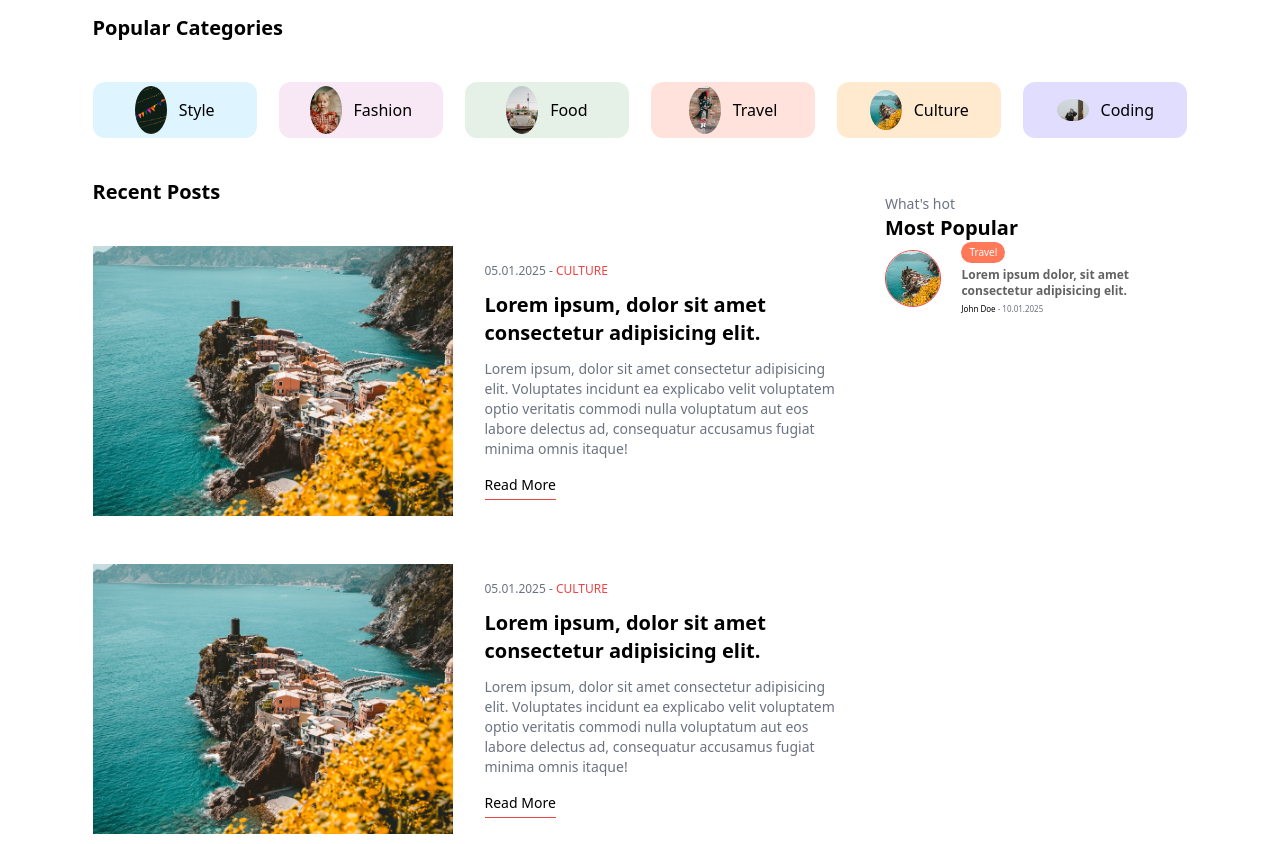
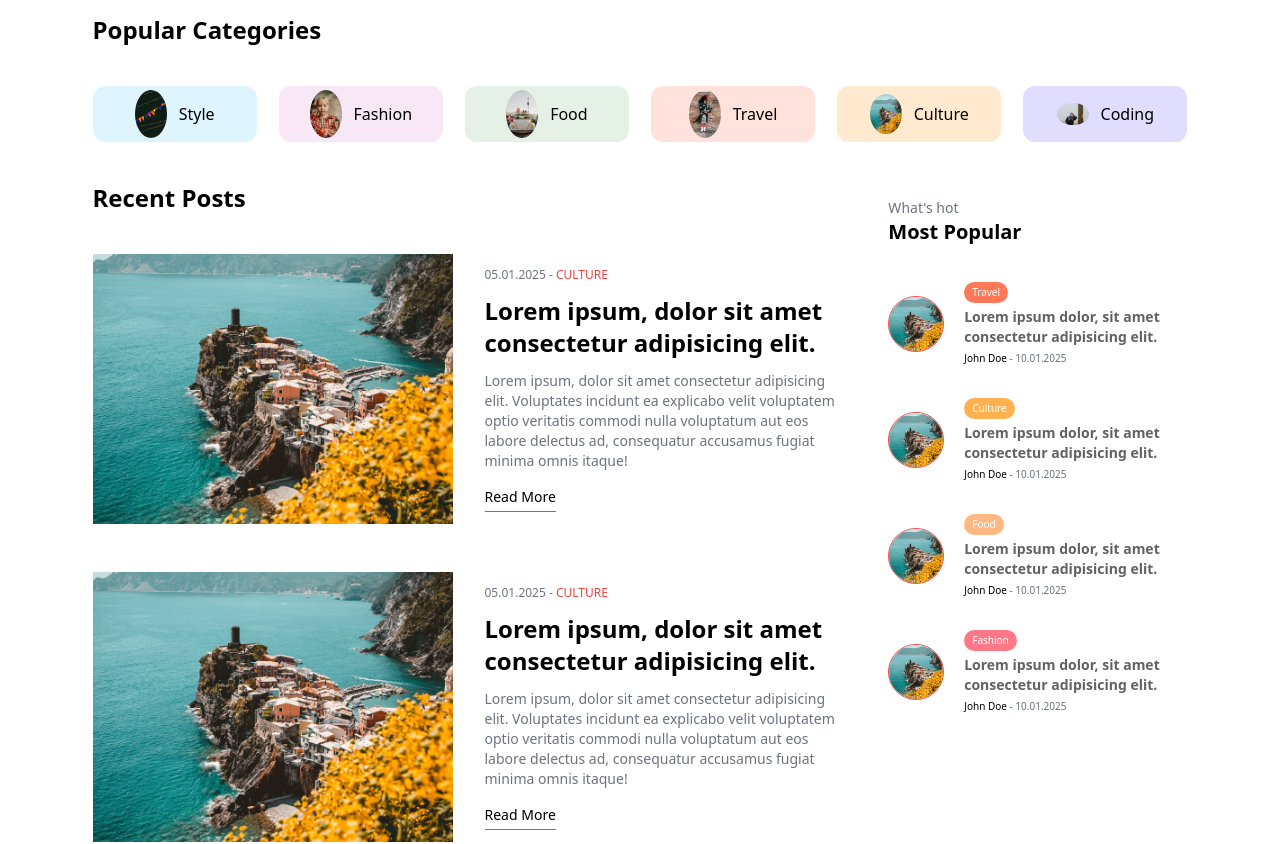
Before and after one commit to blu3IceCube/blog-app, a Next.js app: page / in a window 1280 px wide. Shown: the part 680-1524 px from the top of the page. Built offline with nearby package versions, Linux system fonts and the light colour scheme.

Commit message:
adding menu section

```diff
--- a/app/page.tsx
+++ b/app/page.tsx
@@ -8,7 +8,7 @@ const Home = () => {
     <div>
       <Featured />
       <CategoryList />
-      <div className="flex gap-9">
+      <div className="flex gap-12">
         <CardList />
         <Menu />
       </div>
--- a/components/Card.tsx
+++ b/components/Card.tsx
@@ -14,7 +14,7 @@ const Card = () => {
           <span className="text-red-500 font-medium">CULTURE</span>
         </div>
         <Link href="/" className="font-bold">
-          <h1 className="text-xl">
+          <h1 className="text-2xl">
             Lorem ipsum, dolor sit amet consectetur adipisicing elit.
           </h1>
         </Link>
--- a/components/CardList.tsx
+++ b/components/CardList.tsx
@@ -7,7 +7,7 @@ import Card from "./Card";
 const CardList = () => {
   return (
     <div className="flex-[5]">
-      <h1 className="font-bold text-xl my-10">Recent Posts</h1>
+      <h1 className="font-bold text-2xl my-10">Recent Posts</h1>
       <div>
         <Card />
         <Card />
--- a/components/CategoryList.tsx
+++ b/components/CategoryList.tsx
@@ -10,7 +10,7 @@ import codingImg from "@/public/coding.jpg";
 const CategoryList = () => {
   return (
     <div>
-      <h1 className="my-10 font-bold text-xl">Popular Categories</h1>
+      <h1 className="my-10 font-bold text-2xl">Popular Categories</h1>
       <div className="flex flex-wrap justify-between gap-5">
         <Link
           href="/blog?cat=style"
--- a/components/Menu.tsx
+++ b/components/Menu.tsx
@@ -1,3 +1,4 @@
+import MenuCard from "./MenuCard";
 import Image from "next/image";
 import Link from "next/link";
 import tempImg from "@/public/p1.jpg";
@@ -7,7 +8,7 @@ const Menu = () => {
     <div className="flex-[2] my-14">
       <h2 className="text-gray-500 font-normal text-sm">What's hot</h2>
       <h1 className="font-bold text-xl">Most Popular</h1>
-      <div>
+      <div className="flex flex-col gap-8 mt-9 mb-14">
         <Link href="/" className="flex items-center gap-5">
           <div className="flex-1 aspect-square relative">
             <Image
@@ -21,10 +22,76 @@ const Menu = () => {
             <span className="text-[10px] py-[3px] px-2 rounded-xl text-white bg-[#ff7857] w-max">
               Travel
             </span>
-            <h3 className="text-xs font-semibold text-[#626262]">
+            <h3 className="text-sm font-semibold text-[#626262]">
               Lorem ipsum dolor, sit amet consectetur adipisicing elit.
             </h3>
-            <div className="text-[8px]">
+            <div className="text-[10px]">
+              <span>John Doe</span>
+              <span className="text-gray-500"> - 10.01.2025</span>
+            </div>
+          </div>
+        </Link>
+        <Link href="/" className="flex items-center gap-5">
+          <div className="flex-1 aspect-square relative">
+            <Image
+              src={tempImg}
+              alt=""
+              className="rounded-[50%] border border-red-500 object-cover"
+              fill
+            />
+          </div>
+          <div className="flex-[4] flex flex-col gap-1">
+            <span className="text-[10px] py-[3px] px-2 rounded-xl text-white bg-[#ffb14f] w-max">
+              Culture
+            </span>
+            <h3 className="text-sm font-semibold text-[#626262]">
+              Lorem ipsum dolor, sit amet consectetur adipisicing elit.
+            </h3>
+            <div className="text-[10px]">
+              <span>John Doe</span>
+              <span className="text-gray-500"> - 10.01.2025</span>
+            </div>
+          </div>
+        </Link>{" "}
+        <Link href="/" className="flex items-center gap-5">
+          <div className="flex-1 aspect-square relative">
+            <Image
+              src={tempImg}
+              alt=""
+              className="rounded-[50%] border border-red-500 object-cover"
+              fill
+            />
+          </div>
+          <div className="flex-[4] flex flex-col gap-1">
+            <span className="text-[10px] py-[3px] px-2 rounded-xl text-white bg-[#ffb881] w-max">
+              Food
+            </span>
+            <h3 className="text-sm font-semibold text-[#626262]">
+              Lorem ipsum dolor, sit amet consectetur adipisicing elit.
+            </h3>
+            <div className="text-[10px]">
+              <span>John Doe</span>
+              <span className="text-gray-500"> - 10.01.2025</span>
+            </div>
+          </div>
+        </Link>{" "}
+        <Link href="/" className="flex items-center gap-5">
+          <div className="flex-1 aspect-square relative">
+            <Image
+              src={tempImg}
+              alt=""
+              className="rounded-[50%] border border-red-500 object-cover"
+              fill
+            />
+          </div>
+          <div className="flex-[4] flex flex-col gap-1">
+            <span className="text-[10px] py-[3px] px-2 rounded-xl text-white bg-[#ff7887] w-max">
+              Fashion
+            </span>
+            <h3 className="text-sm font-semibold text-[#626262]">
+              Lorem ipsum dolor, sit amet consectetur adipisicing elit.
+            </h3>
+            <div className="text-[10px]">
               <span>John Doe</span>
               <span className="text-gray-500"> - 10.01.2025</span>
             </div>
--- /dev/null
+++ b/components/MenuCard.tsx
@@ -0,0 +1,100 @@
+import Image from "next/image";
+import Link from "next/link";
+import tempImg from "@/public/p1.jpg";
+
+const MenuCard = () => {
+  return (
+    <>
+      <Link href="/" className="flex items-center gap-5">
+        <div className="flex-1 aspect-square relative">
+          <Image
+            src={tempImg}
+            alt=""
+            className="rounded-[50%] border border-red-500 object-cover"
+            fill
+          />
+        </div>
+        <div className="flex-[4] flex flex-col gap-1">
+          <span className="text-[10px] py-[3px] px-2 rounded-xl text-white bg-[#ff7857] w-max">
+            Travel
+          </span>
+          <h3 className="text-xs font-semibold text-[#626262]">
+            Lorem ipsum dolor, sit amet consectetur adipisicing elit.
+          </h3>
+          <div className="text-[8px]">
+            <span>John Doe</span>
+            <span className="text-gray-500"> - 10.01.2025</span>
+          </div>
+        </div>
+      </Link>
+      <Link href="/" className="flex items-center gap-5">
+        <div className="flex-1 aspect-square relative">
+          <Image
+            src={tempImg}
+            alt=""
+            className="rounded-[50%] border border-red-500 object-cover"
+            fill
+          />
+        </div>
+        <div className="flex-[4] flex flex-col gap-1">
+          <span className="text-[10px] py-[3px] px-2 rounded-xl text-white bg-[#ffb14f] w-max">
+            Culture
+          </span>
+          <h3 className="text-xs font-semibold text-[#626262]">
+            Lorem ipsum dolor, sit amet consectetur adipisicing elit.
+          </h3>
+          <div className="text-[8px]">
+            <span>John Doe</span>
+            <span className="text-gray-500"> - 10.01.2025</span>
+          </div>
+        </div>
+      </Link>{" "}
+      <Link href="/" className="flex items-center gap-5">
+        <div className="flex-1 aspect-square relative">
+          <Image
+            src={tempImg}
+            alt=""
+            className="rounded-[50%] border border-red-500 object-cover"
+            fill
+          />
+        </div>
+        <div className="flex-[4] flex flex-col gap-1">
+          <span className="text-[10px] py-[3px] px-2 rounded-xl text-white bg-[#ffb881] w-max">
+            Food
+          </span>
+          <h3 className="text-xs font-semibold text-[#626262]">
+            Lorem ipsum dolor, sit amet consectetur adipisicing elit.
+          </h3>
+          <div className="text-[8px]">
+            <span>John Doe</span>
+            <span className="text-gray-500"> - 10.01.2025</span>
+          </div>
+        </div>
+      </Link>{" "}
+      <Link href="/" className="flex items-center gap-5">
+        <div className="flex-1 aspect-square relative">
+          <Image
+            src={tempImg}
+            alt=""
+            className="rounded-[50%] border border-red-500 object-cover"
+            fill
+          />
+        </div>
+        <div className="flex-[4] flex flex-col gap-1">
+          <span className="text-[10px] py-[3px] px-2 rounded-xl text-white bg-[#ff7887] w-max">
+            Fashion
+          </span>
+          <h3 className="text-xs font-semibold text-[#626262]">
+            Lorem ipsum dolor, sit amet consectetur adipisicing elit.
+          </h3>
+          <div className="text-[8px]">
+            <span>John Doe</span>
+            <span className="text-gray-500"> - 10.01.2025</span>
+          </div>
+        </div>
+      </Link>
+    </>
+  );
+};
+
+export default MenuCard;
```
